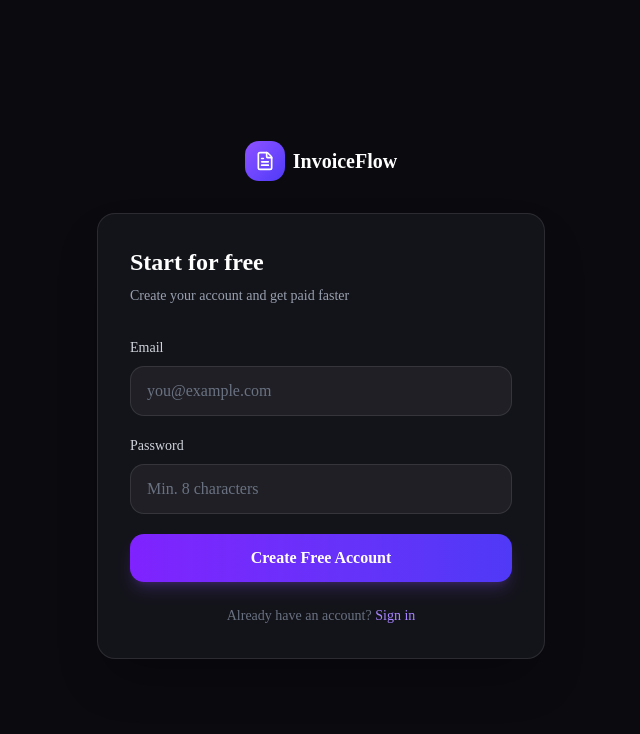
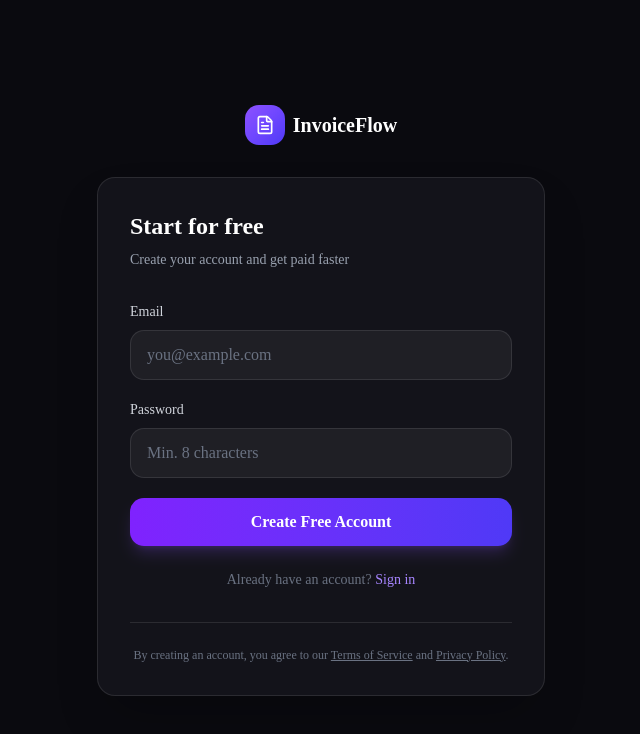
Before and after one commit to tawfikyassine/project_freelancer_invoice_tracker, a Next.js app: page /signup in a window 1280 px wide. Shown: the top 734 px of the page, without its empty margins (319-959 px from the left). Built offline with nearby package versions, Linux system fonts and the light colour scheme.

Commit message:
feat(auth): improve UX with inline errors, loading states, and legal links

```diff
--- a/app/(auth)/actions.ts
+++ b/app/(auth)/actions.ts
@@ -4,7 +4,7 @@ import { revalidatePath } from 'next/cache'
 import { redirect } from 'next/navigation'
 import { createClient } from '@/utils/supabase/server'
 
-export async function login(formData: FormData) {
+export async function login(prevState: any, formData: FormData) {
   const supabase = await createClient()
 
   const data = {
@@ -15,14 +15,14 @@ export async function login(formData: FormData) {
   const { error } = await supabase.auth.signInWithPassword(data)
 
   if (error) {
-    redirect(`/login?error=${encodeURIComponent(error.message)}`)
+    return { error: error.message }
   }
 
   revalidatePath('/', 'layout')
   redirect('/dashboard')
 }
 
-export async function signup(formData: FormData) {
+export async function signup(prevState: any, formData: FormData) {
   const supabase = await createClient()
 
   const data = {
@@ -33,7 +33,7 @@ export async function signup(formData: FormData) {
   const { error } = await supabase.auth.signUp(data)
 
   if (error) {
-    redirect(`/signup?error=${encodeURIComponent(error.message)}`)
+    return { error: error.message }
   }
 
   revalidatePath('/', 'layout')
--- a/app/(auth)/login/page.tsx
+++ b/app/(auth)/login/page.tsx
@@ -1,18 +1,12 @@
+'use client'
+
 import Link from 'next/link'
 import { login } from '../actions'
-import { FileText } from 'lucide-react'
+import { FileText, Loader2, AlertCircle } from 'lucide-react'
+import { useActionState } from 'react'
 
-interface SearchParams {
-  error?: string
-}
-
-export default async function LoginPage({
-  searchParams,
-}: {
-  searchParams: Promise<SearchParams>
-}) {
-  const params = await searchParams
-  const error = params.error
+export default function LoginPage() {
+  const [state, formAction, isPending] = useActionState(login, null)
 
   return (
     <div className="min-h-screen bg-[#0a0a0f] flex items-center justify-center px-4">
@@ -30,13 +24,14 @@ export default async function LoginPage({
           <h1 className="text-2xl font-bold text-white mb-2">Welcome back</h1>
           <p className="text-gray-400 text-sm mb-8">Sign in to manage your invoices</p>
 
-          {error && (
-            <div className="bg-red-900/30 border border-red-500/30 text-red-400 rounded-xl px-4 py-3 text-sm mb-6">
-              {decodeURIComponent(error)}
+          {state?.error && (
+            <div className="bg-red-900/30 border border-red-500/30 text-red-400 rounded-xl px-4 py-3 text-sm mb-6 flex items-start gap-3">
+              <AlertCircle className="w-5 h-5 shrink-0 mt-0.5" />
+              <span>{state.error}</span>
             </div>
           )}
 
-          <form action={login} className="space-y-5">
+          <form action={formAction} className="space-y-5">
             <div>
               <label htmlFor="email" className="block text-sm font-medium text-gray-300 mb-2">
                 Email
@@ -69,9 +64,17 @@ export default async function LoginPage({
 
             <button
               type="submit"
-              className="w-full bg-gradient-to-r from-violet-600 to-indigo-600 hover:from-violet-500 hover:to-indigo-500 text-white font-semibold py-3 rounded-xl transition-all duration-200 shadow-lg shadow-violet-500/20 hover:shadow-violet-500/30"
+              disabled={isPending}
+              className="w-full flex items-center justify-center gap-2 bg-gradient-to-r from-violet-600 to-indigo-600 hover:from-violet-500 hover:to-indigo-500 text-white font-semibold py-3 rounded-xl transition-all duration-200 shadow-lg shadow-violet-500/20 hover:shadow-violet-500/30 disabled:opacity-70 disabled:cursor-not-allowed"
             >
-              Sign In
+              {isPending ? (
+                <>
+                  <Loader2 className="w-5 h-5 animate-spin" />
+                  Signing In...
+                </>
+              ) : (
+                'Sign In'
+              )}
             </button>
           </form>
 
@@ -81,6 +84,19 @@ export default async function LoginPage({
               Sign up free
             </Link>
           </p>
+
+          <div className="mt-8 pt-6 border-t border-white/10 text-center">
+            <p className="text-xs text-gray-500">
+              By signing in, you agree to our{' '}
+              <Link href="#" className="underline hover:text-gray-300 transition-colors">
+                Terms of Service
+              </Link>
+              {' '}and{' '}
+              <Link href="#" className="underline hover:text-gray-300 transition-colors">
+                Privacy Policy
+              </Link>.
+            </p>
+          </div>
         </div>
       </div>
     </div>
--- a/app/(auth)/signup/page.tsx
+++ b/app/(auth)/signup/page.tsx
@@ -1,18 +1,12 @@
+'use client'
+
 import Link from 'next/link'
 import { signup } from '../actions'
-import { FileText } from 'lucide-react'
+import { FileText, Loader2, AlertCircle } from 'lucide-react'
+import { useActionState } from 'react'
 
-interface SearchParams {
-  error?: string
-}
-
-export default async function SignupPage({
-  searchParams,
-}: {
-  searchParams: Promise<SearchParams>
-}) {
-  const params = await searchParams
-  const error = params.error
+export default function SignupPage() {
+  const [state, formAction, isPending] = useActionState(signup, null)
 
   return (
     <div className="min-h-screen bg-[#0a0a0f] flex items-center justify-center px-4">
@@ -30,13 +24,14 @@ export default async function SignupPage({
           <h1 className="text-2xl font-bold text-white mb-2">Start for free</h1>
           <p className="text-gray-400 text-sm mb-8">Create your account and get paid faster</p>
 
-          {error && (
-            <div className="bg-red-900/30 border border-red-500/30 text-red-400 rounded-xl px-4 py-3 text-sm mb-6">
-              {decodeURIComponent(error)}
+          {state?.error && (
+            <div className="bg-red-900/30 border border-red-500/30 text-red-400 rounded-xl px-4 py-3 text-sm mb-6 flex items-start gap-3">
+              <AlertCircle className="w-5 h-5 shrink-0 mt-0.5" />
+              <span>{state.error}</span>
             </div>
           )}
 
-          <form action={signup} className="space-y-5">
+          <form action={formAction} className="space-y-5">
             <div>
               <label htmlFor="email" className="block text-sm font-medium text-gray-300 mb-2">
                 Email
@@ -70,9 +65,17 @@ export default async function SignupPage({
 
             <button
               type="submit"
-              className="w-full bg-gradient-to-r from-violet-600 to-indigo-600 hover:from-violet-500 hover:to-indigo-500 text-white font-semibold py-3 rounded-xl transition-all duration-200 shadow-lg shadow-violet-500/20 hover:shadow-violet-500/30"
+              disabled={isPending}
+              className="w-full flex items-center justify-center gap-2 bg-gradient-to-r from-violet-600 to-indigo-600 hover:from-violet-500 hover:to-indigo-500 text-white font-semibold py-3 rounded-xl transition-all duration-200 shadow-lg shadow-violet-500/20 hover:shadow-violet-500/30 disabled:opacity-70 disabled:cursor-not-allowed"
             >
-              Create Free Account
+              {isPending ? (
+                <>
+                  <Loader2 className="w-5 h-5 animate-spin" />
+                  Creating Account...
+                </>
+              ) : (
+                'Create Free Account'
+              )}
             </button>
           </form>
 
@@ -82,6 +85,19 @@ export default async function SignupPage({
               Sign in
             </Link>
           </p>
+
+          <div className="mt-8 pt-6 border-t border-white/10 text-center">
+            <p className="text-xs text-gray-500">
+              By creating an account, you agree to our{' '}
+              <Link href="#" className="underline hover:text-gray-300 transition-colors">
+                Terms of Service
+              </Link>
+              {' '}and{' '}
+              <Link href="#" className="underline hover:text-gray-300 transition-colors">
+                Privacy Policy
+              </Link>.
+            </p>
+          </div>
         </div>
       </div>
     </div>
```
